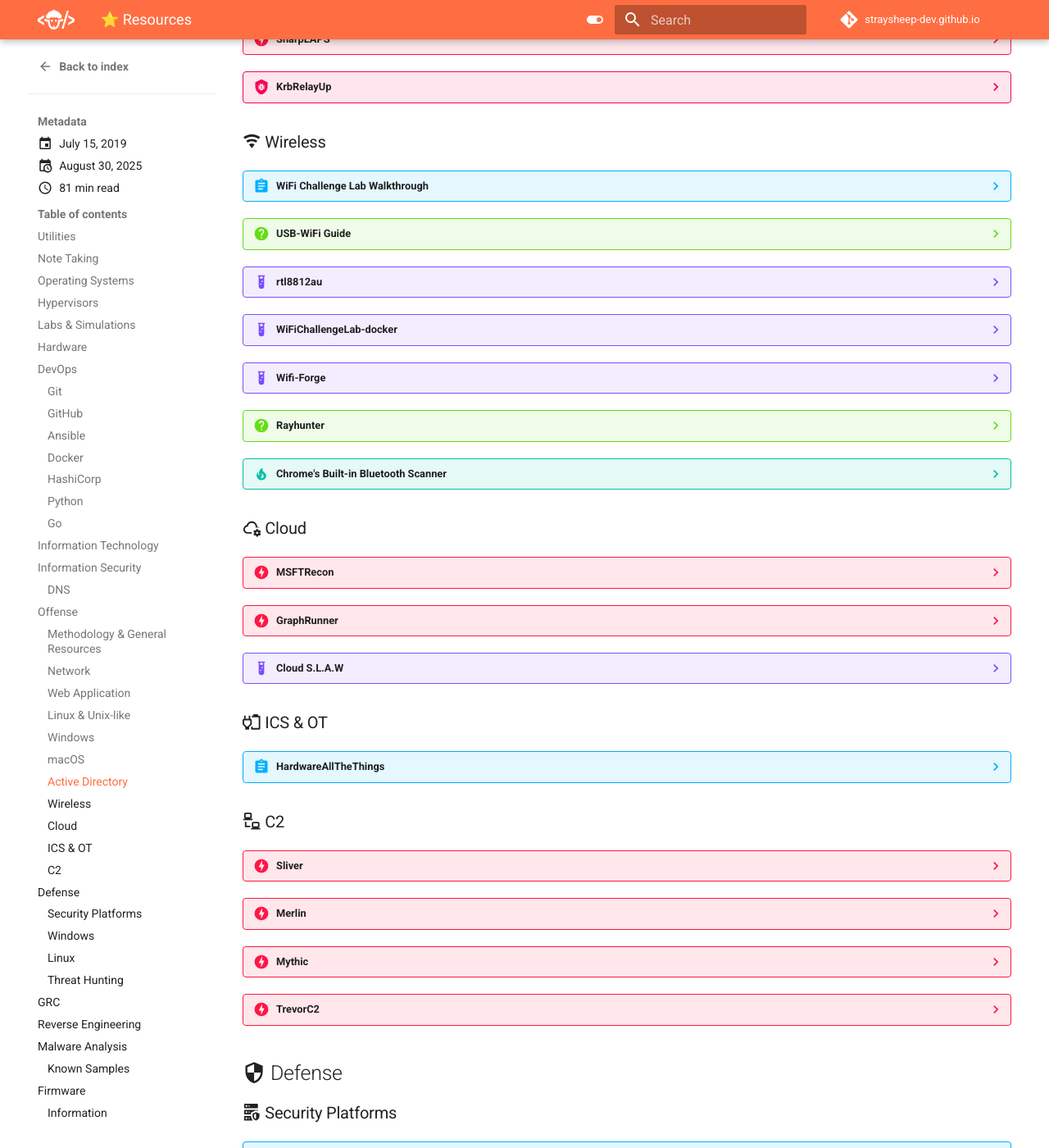
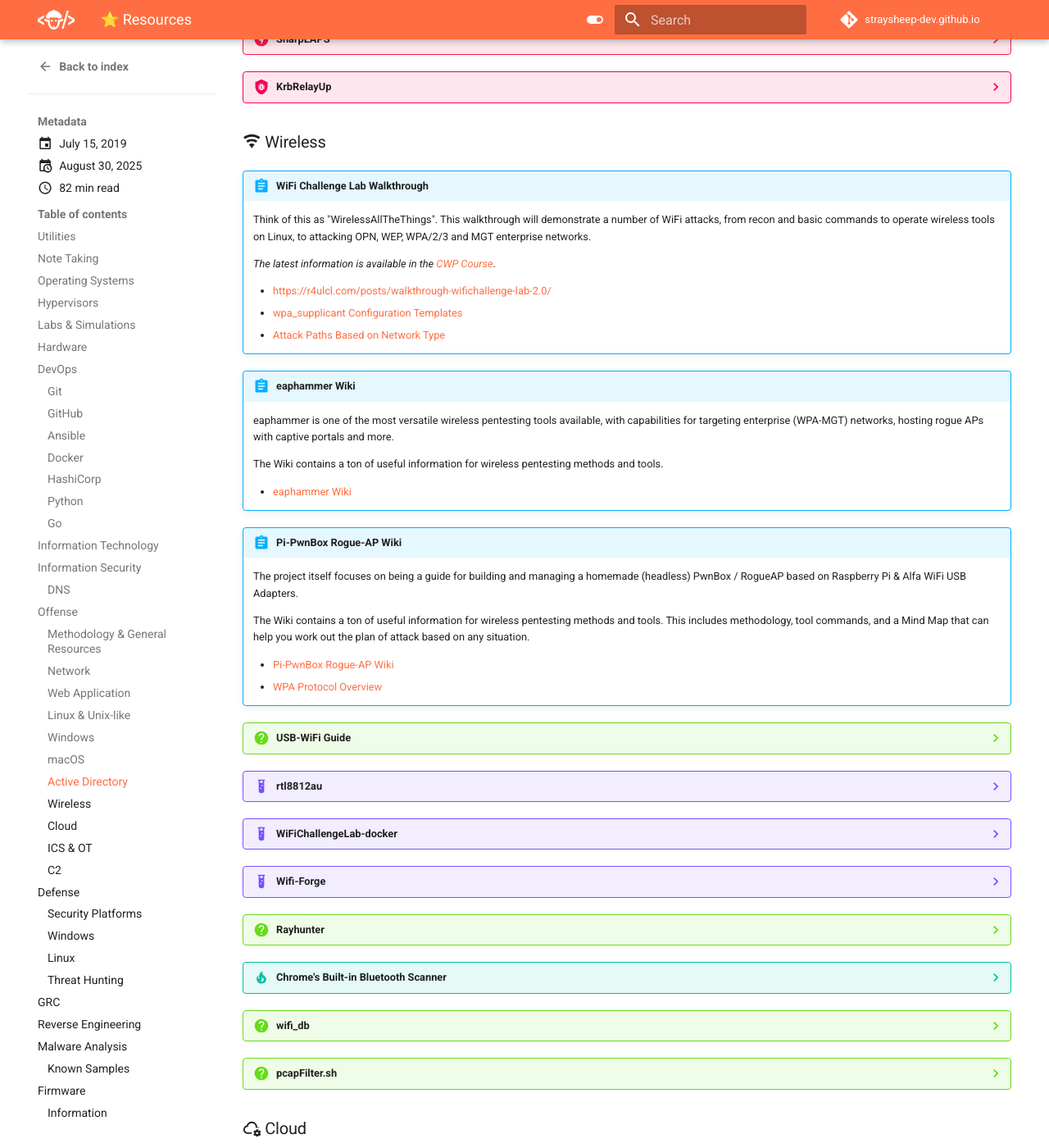
Before and after one commit to straysheep-dev/straysheep-dev.github.io, an MkDocs documentation site: the page built from docs/blog/posts/resources.md, in a window 1280 px wide and 1400 px high, scrolled down 14949 px. Shown: the whole window at 82% size. Built offline with MkDocs 1.6.1 and Material for MkDocs 9.7.7, drawn with Linux system fonts in a browser that asks for light colours; comment, search, counter and statistics services are not loaded.

Commit message:
Update blog

````diff
--- a/docs/blog/posts/resources.md
+++ b/docs/blog/posts/resources.md
@@ -516,6 +516,9 @@
 	On Linux there's an AppImage binary available if you prefer installing something under a `local/` path instead of using `dpkg`. Regardless, each binary comes with a signature file. You can use the Raspberry Pi public key (above) to verify the file integrity.
 
 	```bash
+	# Ensure jq is installed, on Ubuntu / Debian use apt
+	sudo apt update; sudo apt install -y jq
+
 	# Obtain the signing key
 	gpg --keyserver hkps://keyserver.ubuntu.com:443 --recv-keys '54C3 DD61 0D9D 1B4A F82A 3775 8738 CD6B 956F 460C'
 
@@ -527,6 +530,7 @@
 	cd ~/Downloads
 	curl -LfO "https://downloads.raspberrypi.org/imager/imager_${latest_version}_amd64.AppImage"
 	curl -LfO "https://downloads.raspberrypi.org/imager/imager_${latest_version}_amd64.AppImage.sig"
+	# If the download fails, the latest signed version may be one version behind, check this server manually
 
 	# Verify the signature
 	gpg --verify imager_${latest_version}_amd64.AppImage.sig imager_${latest_version}_amd64.AppImage
@@ -1964,11 +1968,33 @@
 
 ### :material-wifi: Wireless
 
-??? abstract "WiFi Challenge Lab Walkthrough"
+!!! abstract "WiFi Challenge Lab Walkthrough"
 
 	Think of this as "WirelessAllTheThings". This walkthrough will demonstrate a number of WiFi attacks, from recon and basic commands to operate wireless tools on Linux, to attacking OPN, WEP, WPA/2/3 and MGT enterprise networks.
 
+	*The latest information is available in the [CWP Course](https://academy.wifichallenge.com/courses/certified-wifichallenge-professional-cwp)*.
+
 	- <https://r4ulcl.com/posts/walkthrough-wifichallenge-lab-2.0/>
+	- [wpa_supplicant Configuration Templates](https://r4ulcl.com/posts/top-10-wi-fi-hacking-tips/#7-connect-to-ap-using-cli-instead-of-network-manager)
+	- [Attack Paths Based on Network Type](https://r4ulcl.com/posts/top-10-wi-fi-hacking-tips/#10-always-keep-in-mind-the-basic-attack-paths-for-each-network)
+
+!!! abstract "eaphammer Wiki"
+
+	eaphammer is one of the most versatile wireless pentesting tools available, with capabilities for targeting enterprise (WPA-MGT) networks, hosting rogue APs with captive portals and more.
+
+	The Wiki contains a ton of useful information for wireless pentesting methods and tools.
+
+	- [eaphammer Wiki](https://github.com/s0lst1c3/eaphammer/wiki)
+
+!!! abstract "Pi-PwnBox Rogue-AP Wiki"
+
+	The project itself focuses on being a guide for building and managing a homemade (headless) PwnBox / RogueAP based on Raspberry Pi & Alfa WiFi USB Adapters.
+
+	The Wiki contains a ton of useful information for wireless pentesting methods and tools. This includes methodology, tool commands, and a Mind Map that can help you work out the plan of attack based on any situation.
+
+	- [Pi-PwnBox Rogue-AP Wiki](https://github.com/koutto/pi-pwnbox-rogueap/wiki)
+	- [WPA Protocol Overview](https://github.com/koutto/pi-pwnbox-rogueap/wiki/04.-WPA-Protocol-Overview)
+
 
 ??? question "USB-WiFi Guide"
 
@@ -2026,6 +2052,19 @@
 
 	- This works on most desktop versions of Chrome
 	- Does not appear to work on iOS
+
+??? question "wifi_db"
+
+	A utility from the creator of WiFi-ChallengeLab to pull useful information from capture files. This is a python tool that creates a browseable SQLite DB.
+
+	- <https://github.com/r4ulcl/wifi_db>
+
+??? question "pcapFilter.sh"
+
+	A utility from the creator of WiFi-ChallengeLab to pull useful information from capture files. This is a CLI tool that outputs text by using `tshark` filters.
+
+	- <https://gist.github.com/r4ulcl/f3470f097d1cd21dbc5a238883e79fb2>
+
 
 
 ### :material-cloud-cog-outline: Cloud
````
